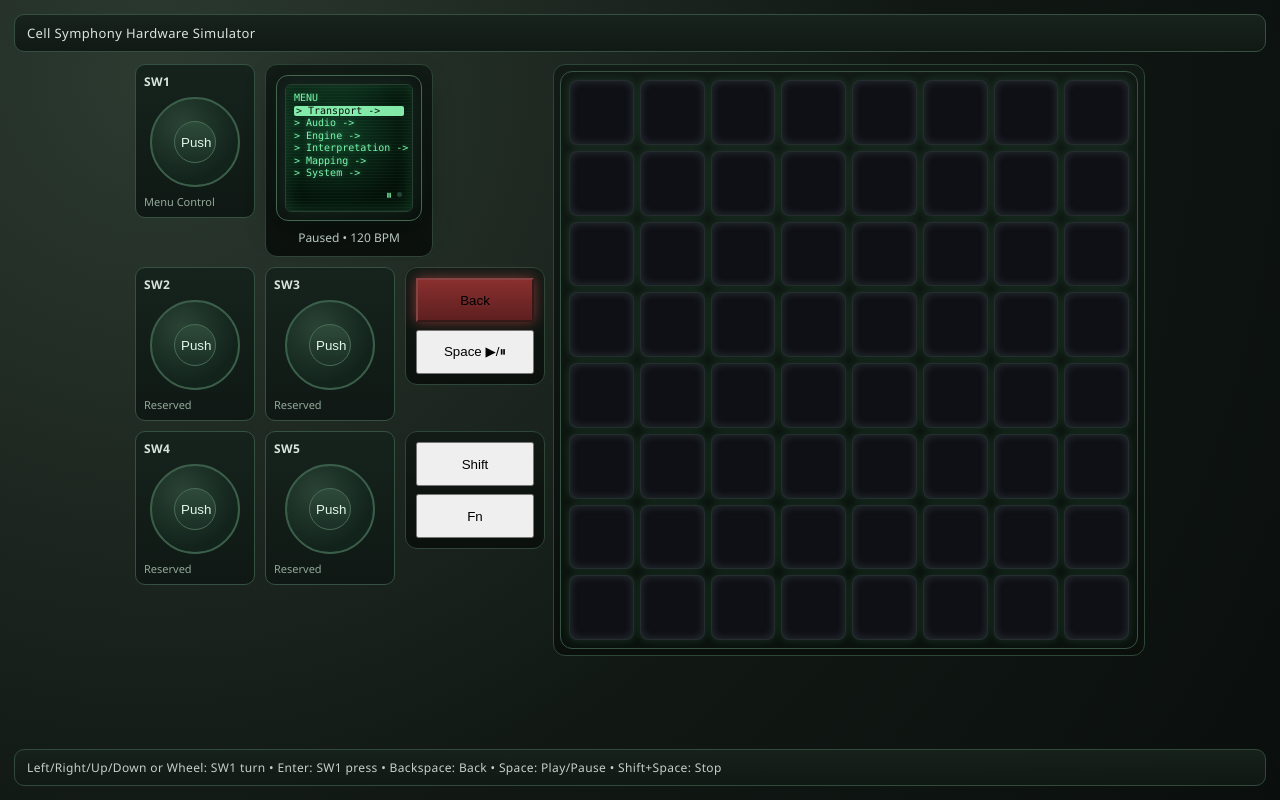
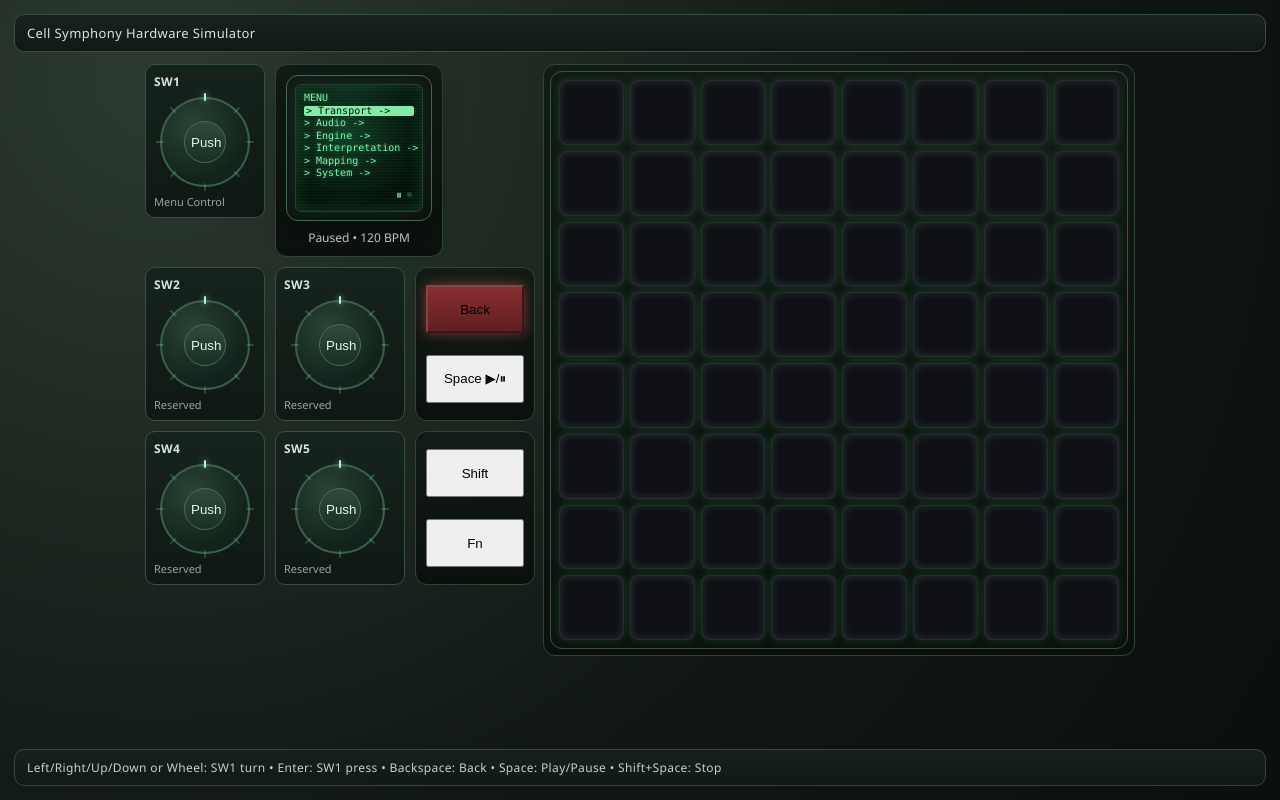
Before and after one commit to nexxyz/cellSymphony, a React (Vite) app in the folder apps/desktop/: page / in a window 1280 px wide. Built offline with nearby package versions, Linux system fonts and the light colour scheme; what @cellsymphony/mapping-core would draw is missing.

Commit message:
Tune simulator control panel spacing and encoder feedback
Add visible 8-tick encoder ring feedback, tighten button stack sizing/alignment, and refine control-panel spacing so the hardware-style layout is clearer and more balanced.

```diff
--- a/apps/desktop/src/ui/App.tsx
+++ b/apps/desktop/src/ui/App.tsx
@@ -27,6 +27,7 @@ export function App() {
   const [paintMode, setPaintMode] = useState<boolean | null>(null);
   const [painted, setPainted] = useState<Set<string>>(new Set());
   const [dialDrag, setDialDrag] = useState<{ id: DeviceInput["id"]; y: number; acc: number } | null>(null);
+  const [dialPhase, setDialPhase] = useState<Record<string, number>>({ main: 0, aux1: 0, aux2: 0, aux3: 0, aux4: 0 });
   const frame = snapshot.frame;
   const isEventBlip = snapshot.transportIndicator.eventBlipUntilMs > Date.now();
 
@@ -47,7 +48,11 @@ export function App() {
     const onKey = (event: KeyboardEvent) => {
       if (shouldPreventKeyboardDefault(event)) event.preventDefault();
       const action = mapKeyboardEventToInputAction(event);
-      if (action) runtime.dispatchAction(action);
+      if (!action) return;
+      if (action.type === "device_input" && action.input.type === "encoder_turn") {
+        bumpDialPhase(action.input.id, action.input.delta);
+      }
+      runtime.dispatchAction(action);
     };
     const onKeyUp = (event: KeyboardEvent) => {
       const action = mapKeyboardKeyupToInputAction(event);
@@ -83,7 +88,15 @@ export function App() {
   }, [dialDrag]);
 
   function dispatch(input: DeviceInput) {
+    if (input.type === "encoder_turn") {
+      bumpDialPhase(input.id, input.delta);
+    }
     runtime.dispatch(input);
+  }
+
+  function bumpDialPhase(id: DeviceInput["id"], delta: -1 | 1) {
+    const key = id ?? "main";
+    setDialPhase((prev) => ({ ...prev, [key]: ((prev[key] ?? 0) + delta + 8) % 8 }));
   }
 
   function turnWithAcceleration(id: DeviceInput["id"], delta: -1 | 1, magnitude: number) {
@@ -127,6 +140,15 @@ export function App() {
                 turnWithAcceleration("main", event.deltaY > 0 ? 1 : -1, Math.abs(event.deltaY));
               }}
             >
+              <div className="encoder-ring" aria-hidden="true">
+                {Array.from({ length: 8 }, (_, i) => (
+                  <span
+                    key={`main-tick-${i}`}
+                    className={`encoder-tick ${i === (dialPhase.main ?? 0) ? "active" : ""}`}
+                    style={{ transform: `translate(-50%, -50%) rotate(${i * 45}deg) translateY(-45px)` }}
+                  />
+                ))}
+              </div>
               <button type="button" className="encoder-center" onClick={() => dispatch({ type: "encoder_press", id: "main" })}>
                 Push
               </button>
@@ -157,12 +179,12 @@ export function App() {
 
           <article className="encoder-card sw2">
             <h3>{ENCODERS[1].label}</h3>
-            <Dial id="aux1" dispatch={dispatch} setDialDrag={setDialDrag} turnWithAcceleration={turnWithAcceleration} />
+            <Dial id="aux1" phase={dialPhase.aux1 ?? 0} dispatch={dispatch} setDialDrag={setDialDrag} turnWithAcceleration={turnWithAcceleration} />
             <small>Reserved</small>
           </article>
           <article className="encoder-card sw3">
             <h3>{ENCODERS[2].label}</h3>
-            <Dial id="aux2" dispatch={dispatch} setDialDrag={setDialDrag} turnWithAcceleration={turnWithAcceleration} />
+            <Dial id="aux2" phase={dialPhase.aux2 ?? 0} dispatch={dispatch} setDialDrag={setDialDrag} turnWithAcceleration={turnWithAcceleration} />
             <small>Reserved</small>
           </article>
           <section className="button-stack stack-a">
@@ -173,12 +195,12 @@ export function App() {
 
           <article className="encoder-card sw4">
             <h3>{ENCODERS[3].label}</h3>
-            <Dial id="aux3" dispatch={dispatch} setDialDrag={setDialDrag} turnWithAcceleration={turnWithAcceleration} />
+            <Dial id="aux3" phase={dialPhase.aux3 ?? 0} dispatch={dispatch} setDialDrag={setDialDrag} turnWithAcceleration={turnWithAcceleration} />
             <small>Reserved</small>
           </article>
           <article className="encoder-card sw5">
             <h3>{ENCODERS[4].label}</h3>
-            <Dial id="aux4" dispatch={dispatch} setDialDrag={setDialDrag} turnWithAcceleration={turnWithAcceleration} />
+            <Dial id="aux4" phase={dialPhase.aux4 ?? 0} dispatch={dispatch} setDialDrag={setDialDrag} turnWithAcceleration={turnWithAcceleration} />
             <small>Reserved</small>
           </article>
           <section className="button-stack stack-b">
@@ -225,11 +247,13 @@ export function App() {
 
 function Dial({
   id,
+  phase,
   dispatch,
   setDialDrag,
   turnWithAcceleration
 }: {
   id: DeviceInput["id"];
+  phase: number;
   dispatch: (input: DeviceInput) => void;
   setDialDrag: (state: { id: DeviceInput["id"]; y: number; acc: number } | null) => void;
   turnWithAcceleration: (id: DeviceInput["id"], delta: -1 | 1, magnitude: number) => void;
@@ -246,6 +270,15 @@ function Dial({
         turnWithAcceleration(id, event.deltaY > 0 ? 1 : -1, Math.abs(event.deltaY));
       }}
     >
+      <div className="encoder-ring" aria-hidden="true">
+        {Array.from({ length: 8 }, (_, i) => (
+          <span
+            key={`${id}-tick-${i}`}
+            className={`encoder-tick ${i === phase ? "active" : ""}`}
+            style={{ transform: `translate(-50%, -50%) rotate(${i * 45}deg) translateY(-45px)` }}
+          />
+        ))}
+      </div>
       <button type="button" className="encoder-center" onClick={() => dispatch({ type: "encoder_press", id })}>
         Push
       </button>
--- a/apps/desktop/src/ui/styles.css
+++ b/apps/desktop/src/ui/styles.css
@@ -49,7 +49,7 @@ body {
 
 .control-grid {
   display: grid;
-  grid-template-columns: 120px auto 120px 118px;
+  grid-template-columns: 120px auto 120px 98px;
   grid-template-areas:
     "sw1 oled oled oled"
     "sw2 sw3 sw3 stacka"
@@ -155,11 +155,11 @@ body {
 }
 
 .transport-indicator.beat {
-  color: #7dff9c;
+  color: #f2df78;
 }
 
 .transport-indicator.measure {
-  color: #5ce3ff;
+  color: #7dff9c;
 }
 
 .event-dot {
@@ -216,6 +216,31 @@ body {
   background: radial-gradient(circle at 35% 30%, #2a4335, #12231b 68%);
   display: grid;
   place-items: center;
+  position: relative;
+}
+
+.encoder-ring {
+  position: absolute;
+  inset: -8px;
+  border-radius: 50%;
+  pointer-events: none;
+}
+
+.encoder-tick {
+  position: absolute;
+  left: 50%;
+  top: 50%;
+  width: 2px;
+  height: 8px;
+  border-radius: 2px;
+  background: rgba(120, 247, 171, 0.22);
+  transform-origin: center center;
+  transition: background-color 90ms ease, box-shadow 90ms ease;
+}
+
+.encoder-tick.active {
+  background: rgba(185, 255, 213, 0.96);
+  box-shadow: 0 0 6px rgba(185, 255, 213, 0.8);
 }
 
 .encoder-center {
@@ -240,15 +265,18 @@ body {
 
 
 .button-stack {
-  display: grid;
-  gap: 8px;
-  width: 118px;
+  display: flex;
+  flex-direction: column;
+  justify-content: center;
+  gap: 22px;
+  width: 98px;
   justify-self: start;
+  align-self: stretch;
 }
 
 .button-stack button {
-  min-height: 44px;
-  width: 118px;
+  min-height: 48px;
+  width: 98px;
 }
 
 .button-stack .neokey-back {
@@ -262,14 +290,14 @@ body {
 }
 
 .button-stack .beat {
-  background: linear-gradient(180deg, #3e7f4f, #285837);
-  box-shadow: 0 0 14px rgba(114, 255, 139, 0.42);
+  background: linear-gradient(180deg, #84782f, #5d541f);
+  box-shadow: 0 0 14px rgba(242, 223, 120, 0.5);
 }
 
 .button-stack .measure {
-  background: linear-gradient(180deg, #3f7682, #28535e);
-  box-shadow: 0 0 18px rgba(84, 234, 255, 0.6);
-  border-color: #5ec9d5;
+  background: linear-gradient(180deg, #3e7f4f, #285837);
+  box-shadow: 0 0 18px rgba(114, 255, 139, 0.55);
+  border-color: #86d6a1;
 }
 
 .button-stack .solid_yellow {
```
